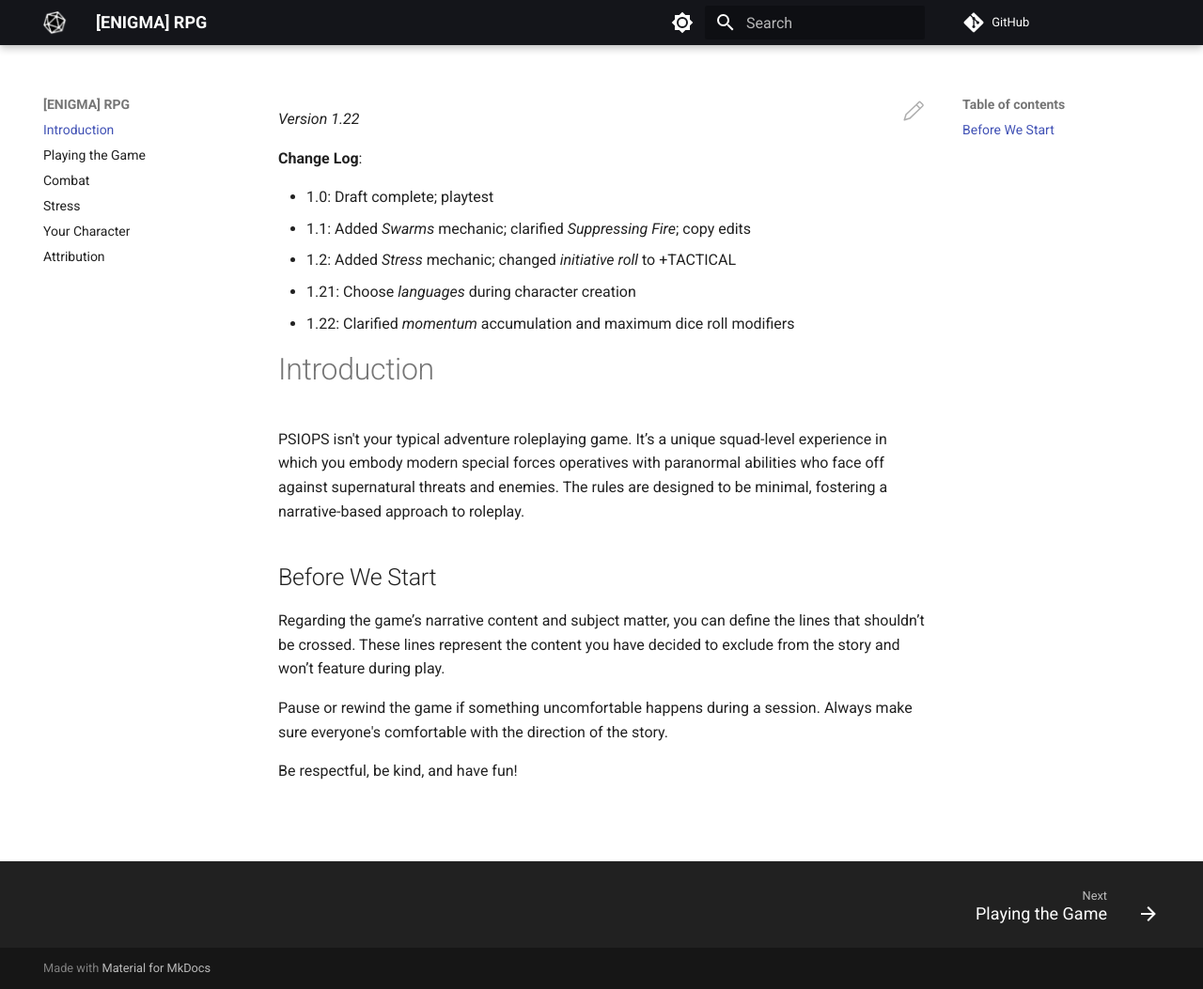
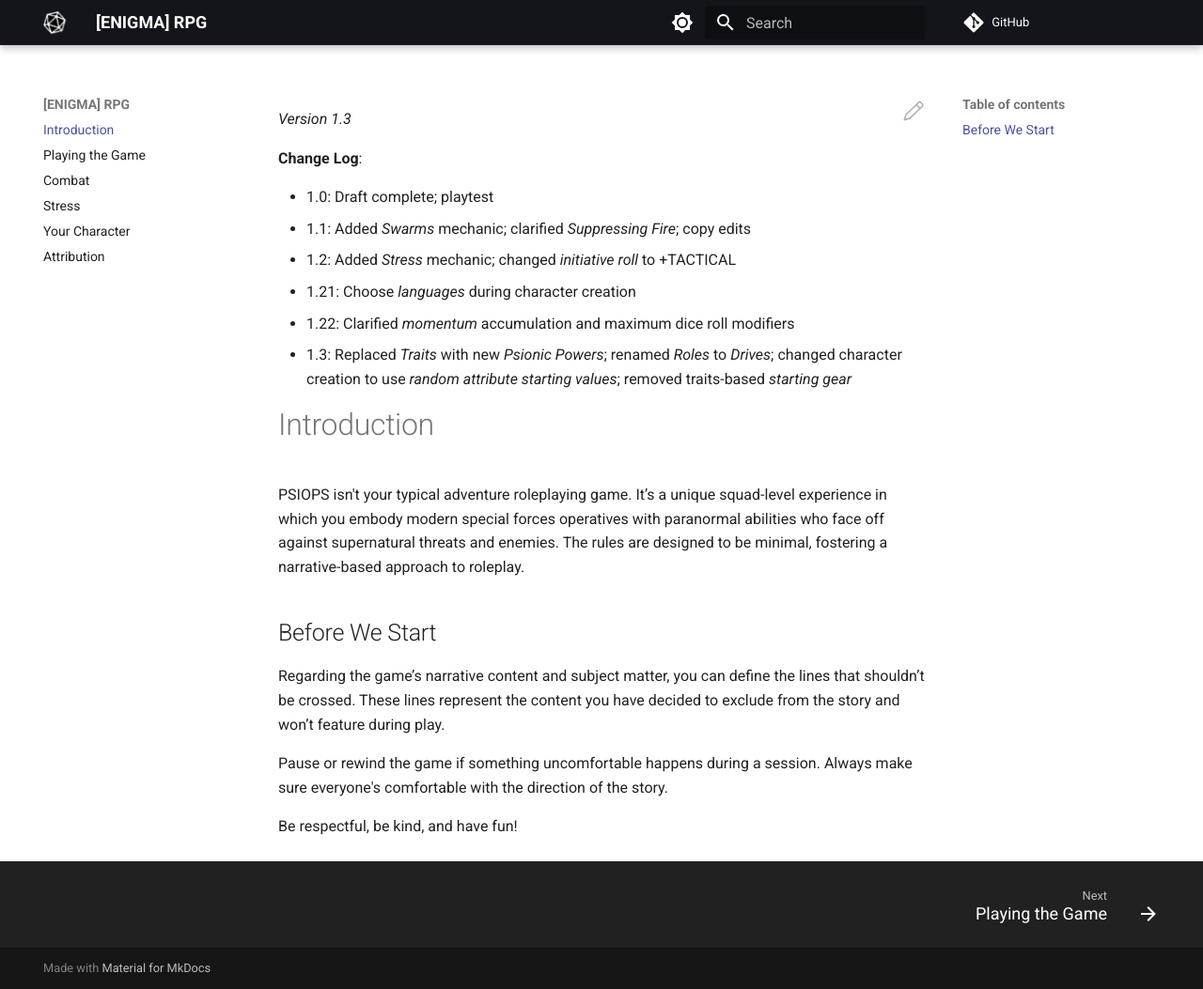
Before and after one commit to joemoose/psiops, an MkDocs documentation site: the page built from docs/index.md, in a window 1280 px wide and 1053 px high. Shown: the whole window at 94% size. Built offline with MkDocs 1.6.1 and Material for MkDocs 9.7.7, drawn with Linux system fonts in a browser that asks for light colours; comment, search, counter and statistics services are not loaded.

Commit message:
Update index.md

```diff
--- a/docs/index.md
+++ b/docs/index.md
@@ -1,4 +1,4 @@
-*Version 1.22*
+*Version 1.3*
 
 **Change Log**:
 
@@ -7,6 +7,7 @@
 - 1.2: Added *Stress* mechanic; changed *initiative roll* to +TACTICAL
 - 1.21: Choose *languages* during character creation
 - 1.22: Clarified *momentum* accumulation and maximum dice roll modifiers
+- 1.3: Replaced *Traits* with new *Psionic Powers*; renamed *Roles* to *Drives*; changed character creation to use *random attribute starting values*; removed traits-based *starting gear*
 
 # Introduction
 
```
